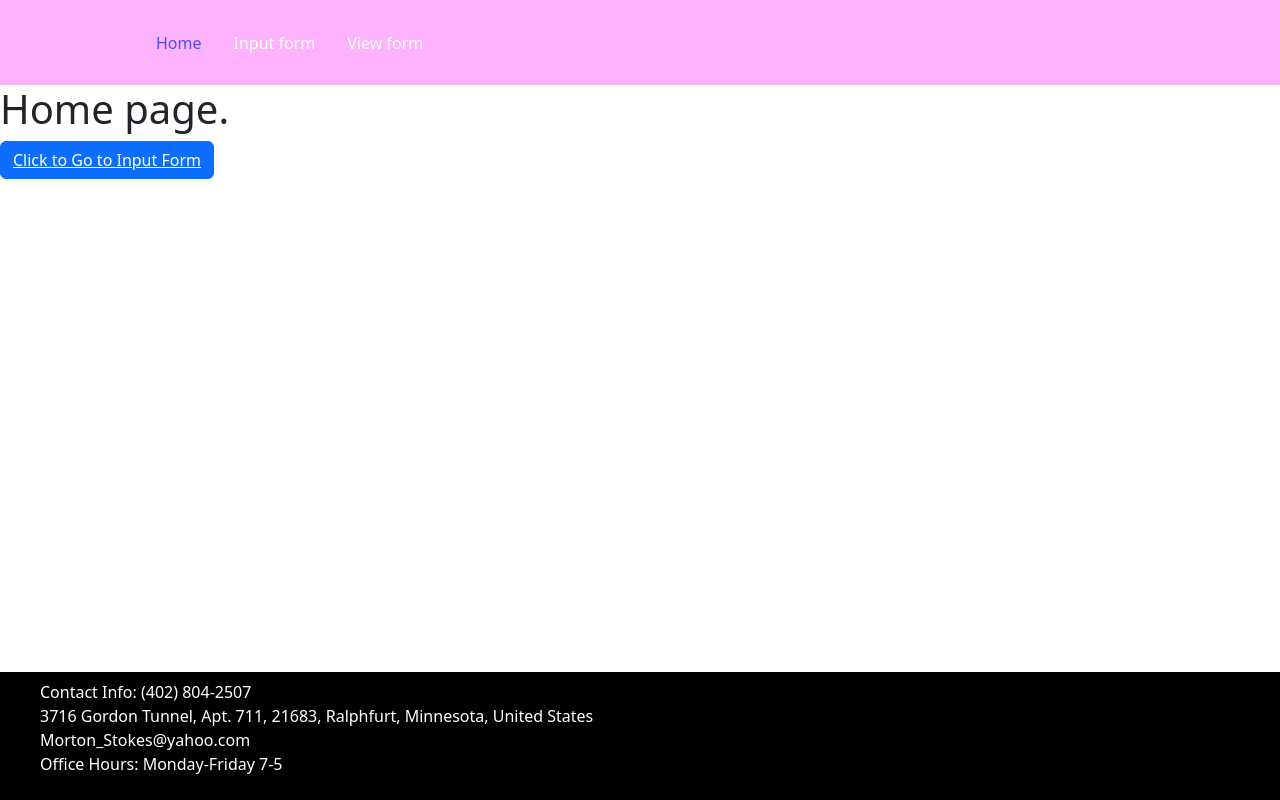
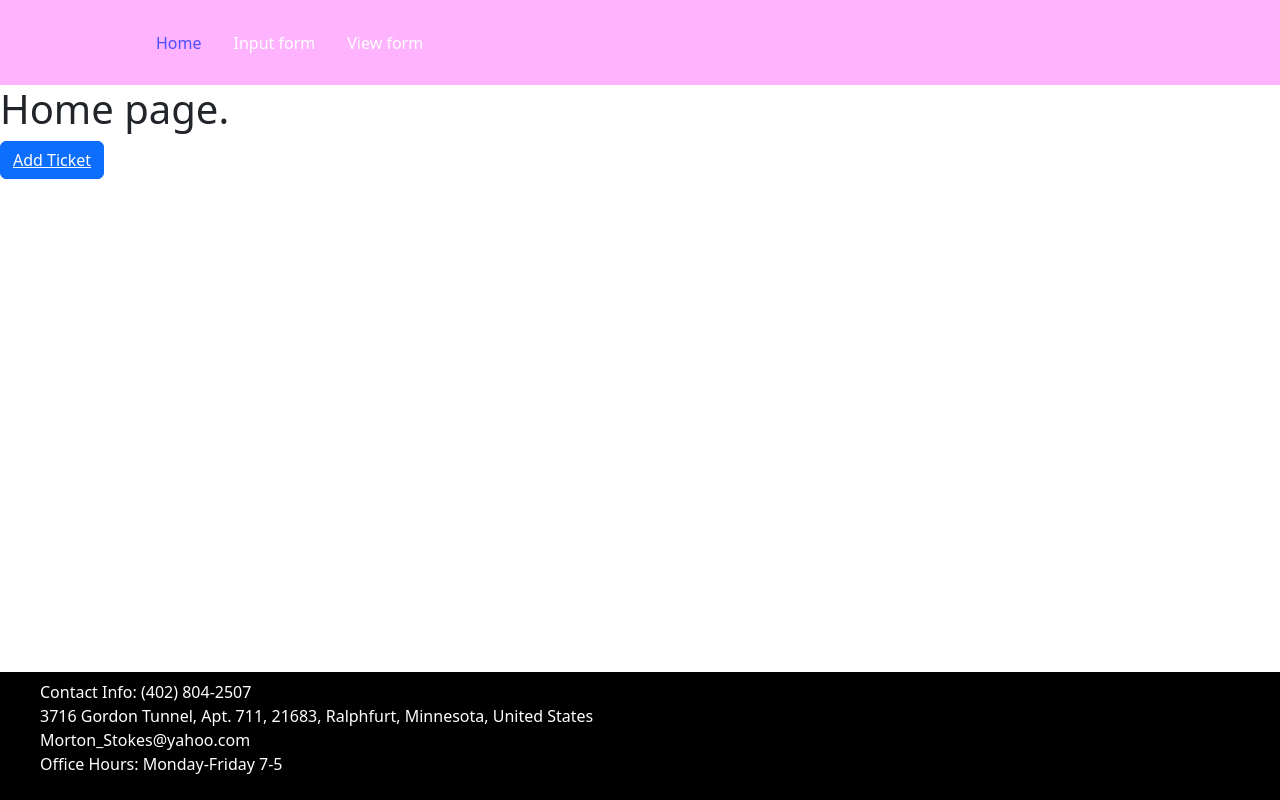
Before and after one commit to joboot/hci-program-2, a React (Create React App) app in the folder hci-program-2/: page /home in a window 1280 px wide. Built offline with nearby package versions, Linux system fonts and the light colour scheme.

Commit message:
one small change

```diff
--- a/hci-program-2/src/pages/home.js
+++ b/hci-program-2/src/pages/home.js
@@ -6,7 +6,7 @@ return (
 	<h1>
 		Home page.
 	</h1>
-		<button type="button" class="btn btn-primary"><a href="input_form.js">Click to Go to Input Form</a></button>
+		<button type="button" class="btn btn-primary"><a href="input_form.js">Add Ticket</a></button>
 	</div>
 );
 };
```
